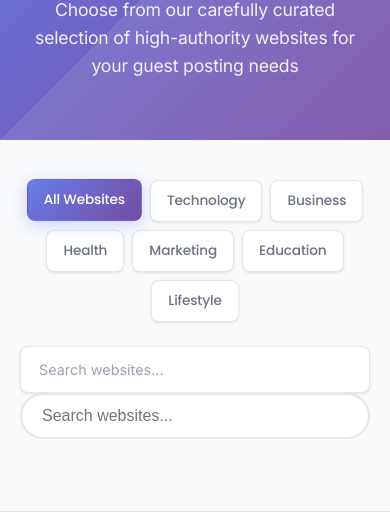
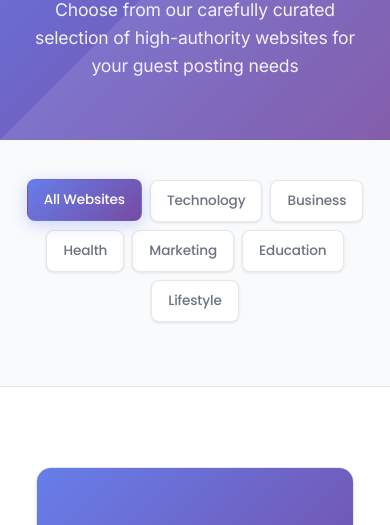
Before and after one commit to seobyabubakr/seobyabubakr, a plain HTML site: page websites.html in a window 390 px wide. Shown: the part 276-801 px from the top of the page. Drawn offline with Linux system fonts and the light colour scheme.

Commit message:
Remove search functionality and related styles from the websites listing page, streamlining the UI and eliminating unused code.

```diff
--- a/styles.css
+++ b/styles.css
@@ -1633,35 +1633,6 @@ html {
     transform: translateY(-1px);
 }
 
-.search-container {
-    display: flex;
-    justify-content: center;
-    margin-top: 1rem;
-}
-
-.search-input {
-    width: 100%;
-    max-width: 500px;
-    padding: 16px 20px;
-    border: 1px solid #e5e7eb;
-    border-radius: 8px;
-    font-size: 1rem;
-    font-family: 'Inter', sans-serif;
-    background: white;
-    box-shadow: 0 1px 3px rgba(0, 0, 0, 0.1);
-    transition: all 0.3s ease;
-}
-
-.search-input:focus {
-    outline: none;
-    border-color: #667eea;
-    box-shadow: 0 0 0 3px rgba(102, 126, 234, 0.1);
-}
-
-.search-input::placeholder {
-    color: #9ca3af;
-    font-weight: 400;
-}
 
 /* Websites Listing */
 .websites-listing {
@@ -3471,8 +3442,4 @@ html {
         font-size: 0.85rem;
     }
 
-    .search-input {
-        padding: 14px 18px;
-        font-size: 0.9rem;
-    }
-}
+}
--- a/websites.html
+++ b/websites.html
@@ -61,9 +61,6 @@
                 <button class="filter-btn" data-filter="marketing">Marketing</button>
                 <button class="filter-btn" data-filter="education">Education</button>
                 <button class="filter-btn" data-filter="lifestyle">Lifestyle</button>
-            </div>
-            <div class="search-container">
-                <input type="text" id="searchInput" placeholder="Search websites..." class="search-input">
             </div>
         </div>
     </section>
--- a/websites.js
+++ b/websites.js
@@ -340,36 +340,3 @@ function showModalLoading() {
         </div>
     `;
 }
-
-// Add search functionality
-function addSearchFunctionality() {
-    const searchInput = document.createElement('input');
-    searchInput.type = 'text';
-    searchInput.placeholder = 'Search websites...';
-    searchInput.className = 'website-search';
-
-    const filterSection = document.querySelector('.filter-section .container');
-    filterSection.appendChild(searchInput);
-
-    searchInput.addEventListener('input', function() {
-        const searchTerm = this.value.toLowerCase();
-        const websiteCards = document.querySelectorAll('.website-card');
-
-        websiteCards.forEach(card => {
-            const websiteName = card.querySelector('h3').textContent.toLowerCase();
-            const category = card.querySelector('.website-category').textContent.toLowerCase();
-            const description = card.querySelector('.website-description').textContent.toLowerCase();
-
-            if (websiteName.includes(searchTerm) ||
-                category.includes(searchTerm) ||
-                description.includes(searchTerm)) {
-                card.style.display = 'block';
-            } else {
-                card.style.display = 'none';
-            }
-        });
-    });
-}
-
-// Initialize search functionality
-document.addEventListener('DOMContentLoaded', addSearchFunctionality);
```
